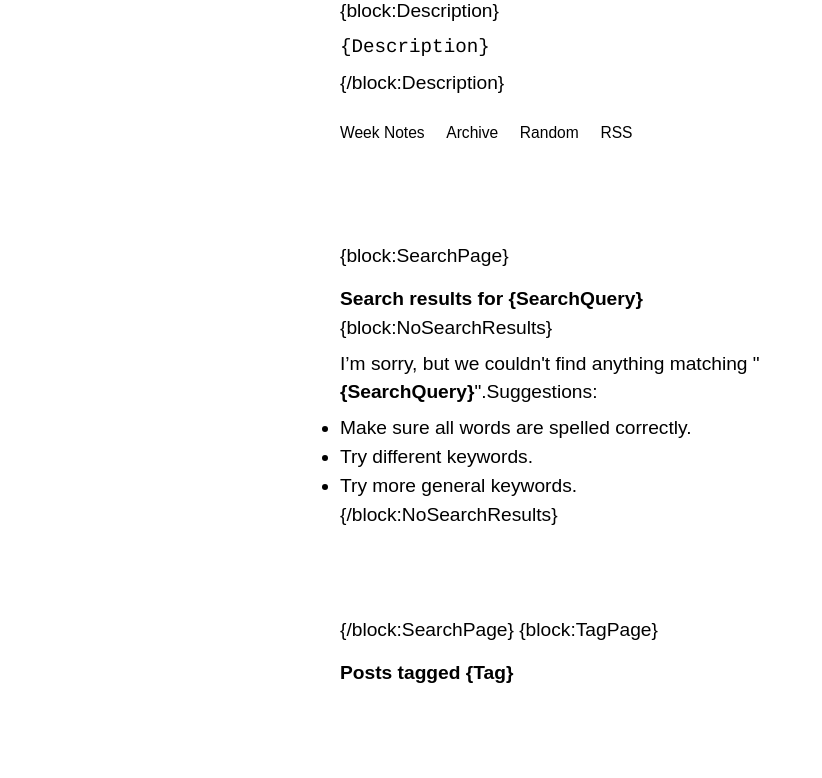
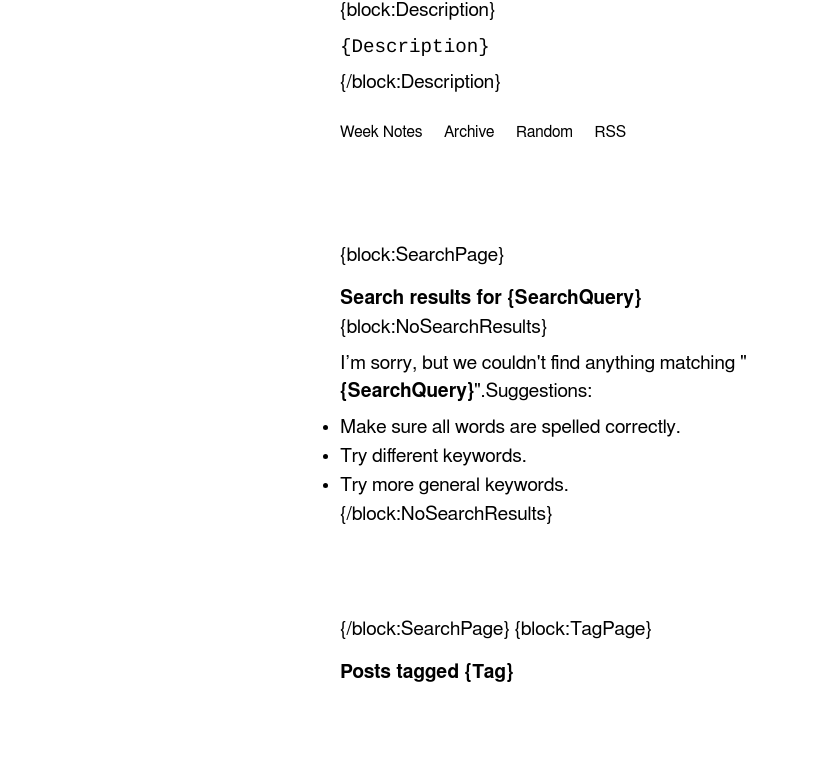
Before and after one commit to alphagov/tumblr, a plain HTML site: page basic.html in a window 1280 px wide. Shown: the part 147-925 px from the top of the page, without its empty margins (0-822 px from the left). Drawn offline with Linux system fonts and the light colour scheme.

Commit message:
change default text color

```diff
--- a/basic.html
+++ b/basic.html
@@ -13,7 +13,7 @@
 
 
         <meta name="color:Background" content="#ffffff"/>
-        <meta name="color:Text" content="#222222"/>
+        <meta name="color:Text" content="#000000"/>
         <meta name="color:Links" content="#1D97FF"/>
         <meta name="color:Links-Active" content="#990000"/>
 
@@ -78,7 +78,7 @@
             }
 
             body {
-                font-family: sans-serif;
+                font-family: Helmet, Freesans, sans-serif;
                 font-size: 16px;
                 font-size: 1.6rem;
                 line-height: 1.5;
```
Also changed, not shown: index.html (+2 -2 lines).
